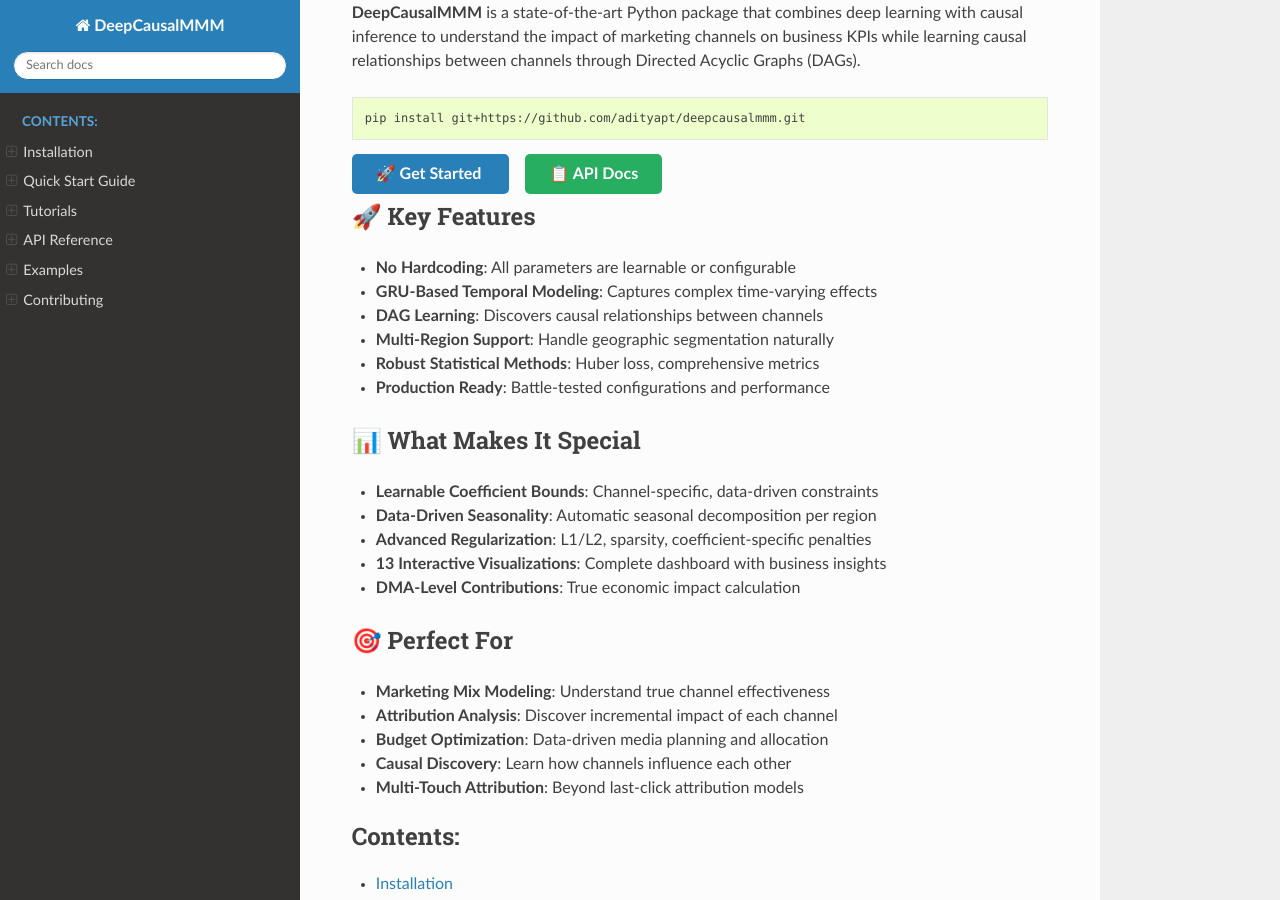
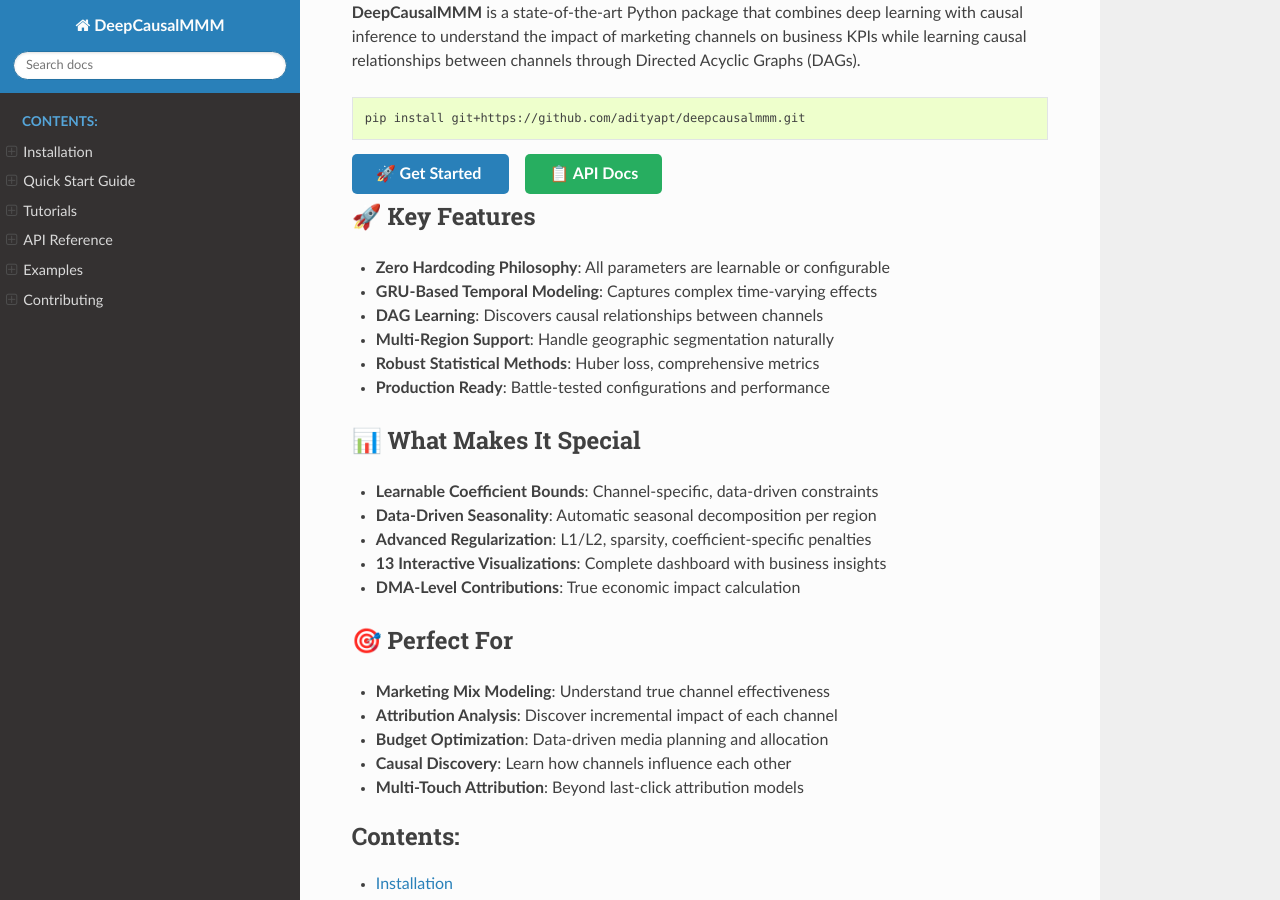
Before and after one commit to adityapt/deepcausalmmm, a Sphinx documentation site: the page built from docs/source/index.rst, in a window 1280 px wide and 900 px high, scrolled down 308 px. Built offline with Sphinx 7.4.7 and the Read the Docs theme 3.1.0, drawn with Linux system fonts in a browser that asks for light colours; pages that are not in the unit, such as notebooks, are missing from menus.

Commit message:
Update index.rst

```diff
--- a/docs/source/index.rst
+++ b/docs/source/index.rst
@@ -34,7 +34,7 @@
 🚀 **Key Features**
 -------------------
 
-* **No Hardcoding**: All parameters are learnable or configurable
+* **Zero Hardcoding Philosophy**: All parameters are learnable or configurable
 * **GRU-Based Temporal Modeling**: Captures complex time-varying effects
 * **DAG Learning**: Discovers causal relationships between channels
 * **Multi-Region Support**: Handle geographic segmentation naturally
```
